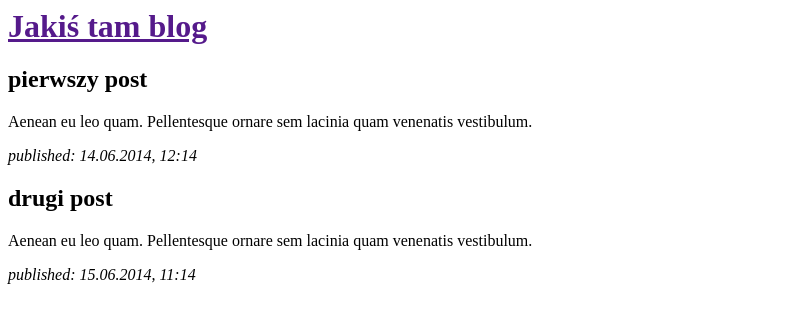
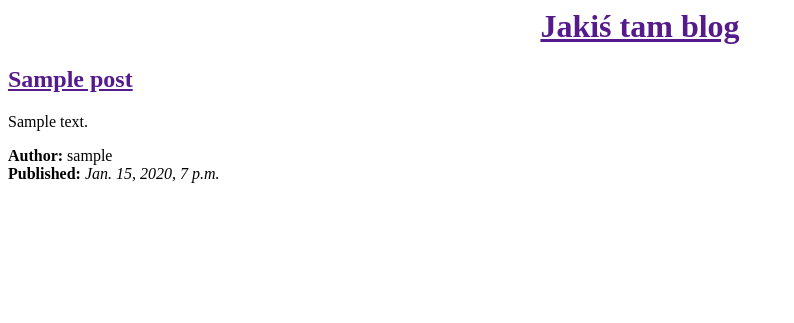
Before and after one commit to kuroitenshi9/my-first-blog, a Django app: template blog/templates/blog/post_list.html in a window 1280 px wide. Shown: the top 323 px of the page, without its empty margins (0-794 px from the left). Run offline with Django 3.2, Linux system fonts and the light colour scheme; the template is opened without the code that fills it: values that come from a table or form of the project are taken from there, others are empty; tables that the repository leaves empty hold one stand-in row (values such as "Sample post").

Commit message:
Modyfikacja szablonu'

```diff
--- a/blog/templates/blog/post_list.html
+++ b/blog/templates/blog/post_list.html
@@ -6,20 +6,18 @@
 
 <body>
 <div>
-<h1><a href="">Jakiś tam blog</a></h1>
+<center><h1><a href="">Jakiś tam blog</a></h1></center>
 </div>
 
+
+{% for post in posts %}
 <div>
-<h2>pierwszy post</h2>
-<p>Aenean eu leo quam. Pellentesque ornare sem lacinia quam venenatis vestibulum.</p>
-<p><i>published: 14.06.2014, 12:14</i></p>
+<h2><a href="">{{ post.title }}</a></h1>
+<p>{{ post.text|linebreaksbr}}</p>
+<p><b>Author:</b> {{post.author}}<br>
+<b>Published:</b> <i> {{ post.published_date }}</i><p>
 </div>
-
-<div>
-<h2>drugi post</h2>
-<p>Aenean eu leo quam. Pellentesque ornare sem lacinia quam venenatis vestibulum.</p>
-<p><i>published: 15.06.2014, 11:14</i></p>
-</div>
+{% endfor %}
 
 </body>
 </html>
--- a/blog/views.py
+++ b/blog/views.py
@@ -1,4 +1,7 @@
 from django.shortcuts import render
+from django.utils import timezone
+from .models import Post
 
 def post_list(request):
-	return render(request, 'blog/post_list.html',{})
+	posts = Post.objects.filter(published_date__lte=timezone.now()).order_by('published_date')
+	return render(request, 'blog/post_list.html',{'posts': posts})
```
